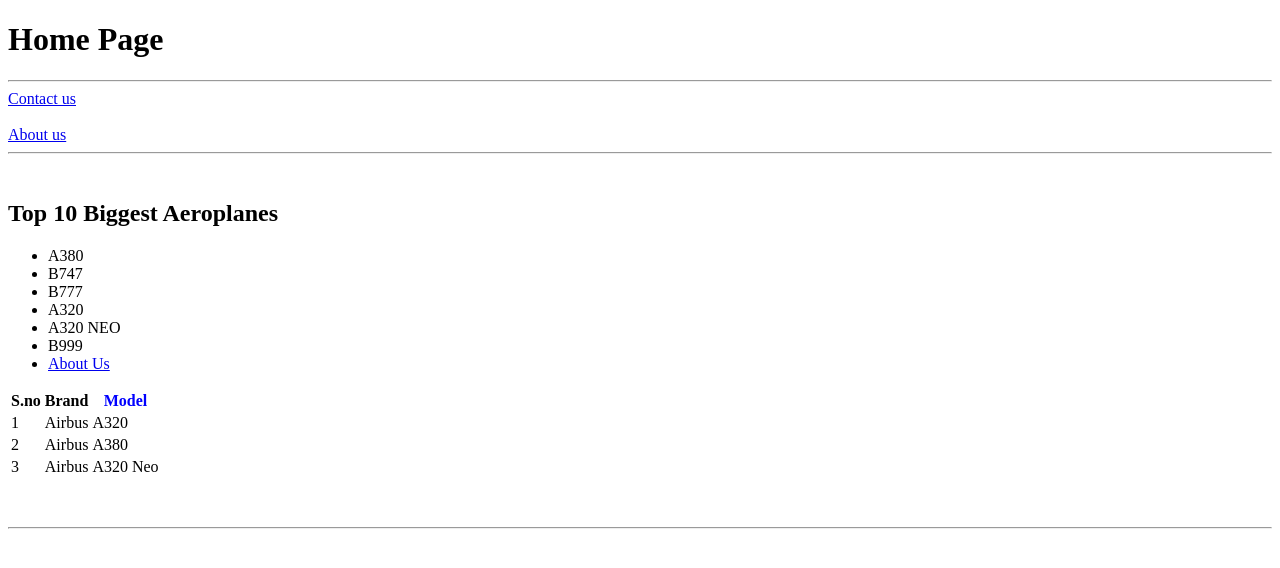
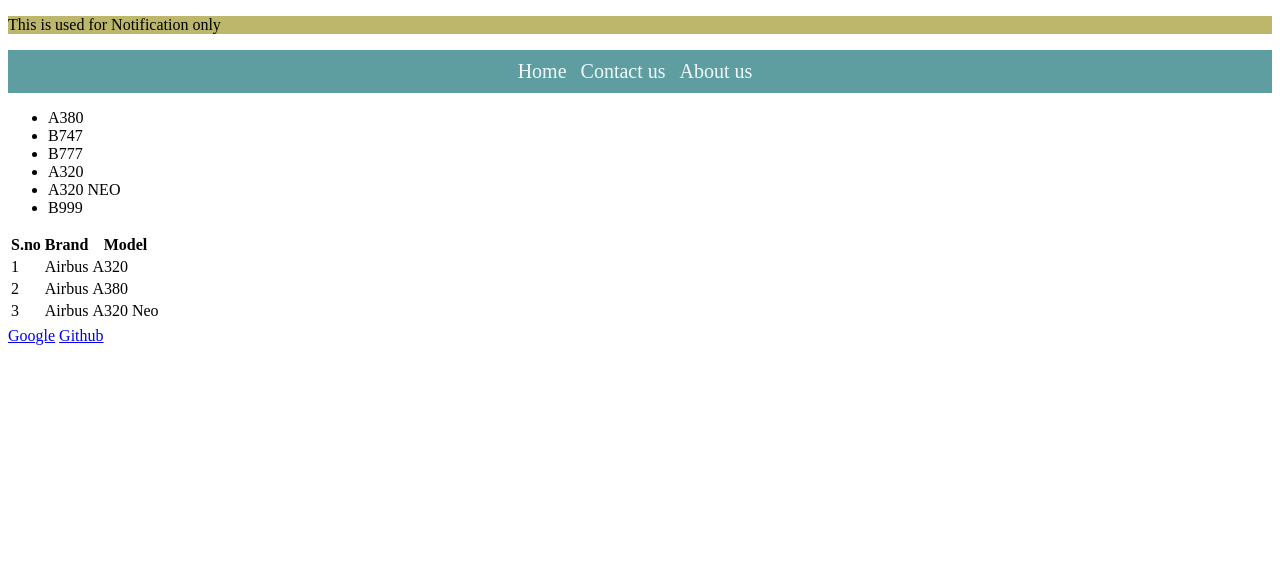
Before and after one commit to CHUNDURUHEMANTH/udemyProject, a plain HTML site: page index.html in a window 1280 px wide. Drawn offline with Linux system fonts and the light colour scheme.

Commit message:
cmitting after adding navbar and little css

```diff
--- a/index.html
+++ b/index.html
@@ -4,20 +4,20 @@
     <meta charset="UTF-8">
     <meta name="viewport" content="width=device-width, initial-scale=1.0">
     <title>Home Page</title>
-    <link rel="stylesheet" href=".css">
+    <link rel="stylesheet" href="styles.css">
 </head>
 <body>
-
-    <h1>Home Page</h1>
-    <hr>
+    <div id="header">
+        <div id="banner">
+            <p>This is used for Notification only</p>
+        </div>
+        <div id="nav">
+            <a href="index.html">Home</a>
             <a href="contact_us.html">Contact us</a>
-    <br><br>
             <a href="about_us.html">About us</a>
-    <hr>
-    <br>
-    <!-- <img src="Images/ImageAircraft.jpg" alt="ImageAircraft">
-    <br> -->
-    <h2>Top 10 Biggest Aeroplanes</h2>
+        </div>
+    </div>
+    <div id="main">
         <ul>
             <li>A380</li>
             <li>B747</li>
@@ -25,13 +25,12 @@
             <li>A320</li>
             <li>A320 NEO</li>
             <li>B999</li>
-        <li><a href="about_us.html">About Us</a></li>
         </ul>
         <table>
             <tr>
                 <th>S.no</th>
                 <th>Brand</th>
-            <th style="color:blue;">Model </th>
+                <th>Model </th>
             </tr>
             <tr>
                 <td>1</td>
@@ -50,5 +49,8 @@
             </tr>
             <td></td>
         </table>
-    <br><br><hr><br><br>
-    <h1 id="h1Tag"></h1>
+    </div>
+    <div id="footer">
+        <a href="www.google.com">Google</a>
+        <a href="https://github.com/CHUNDURUHEMANTH/">Github</a>
+    </div>
--- /dev/null
+++ b/styles.css
@@ -0,0 +1,14 @@
+#banner{
+    background-color: darkkhaki;
+}
+#nav{
+    background-color: cadetblue;
+    padding: 10px;
+    text-align: center;
+}
+#nav a{
+    text-decoration: none;
+    color: aliceblue;
+    font-size: 20px;
+    margin-right: 10px;
+}
```
Also changed, not shown: contact_us.html (+17 -17 lines). Lines whose indentation alone changed are shown as unchanged.
